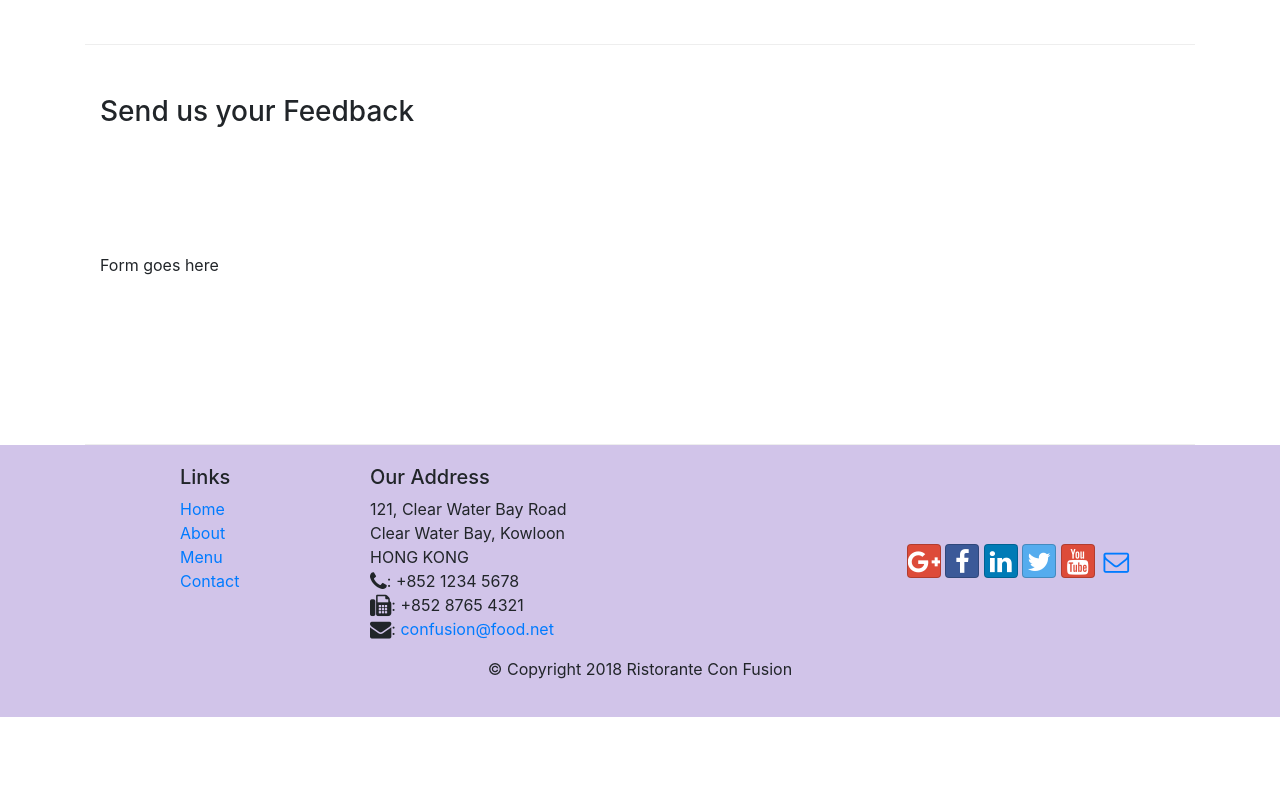
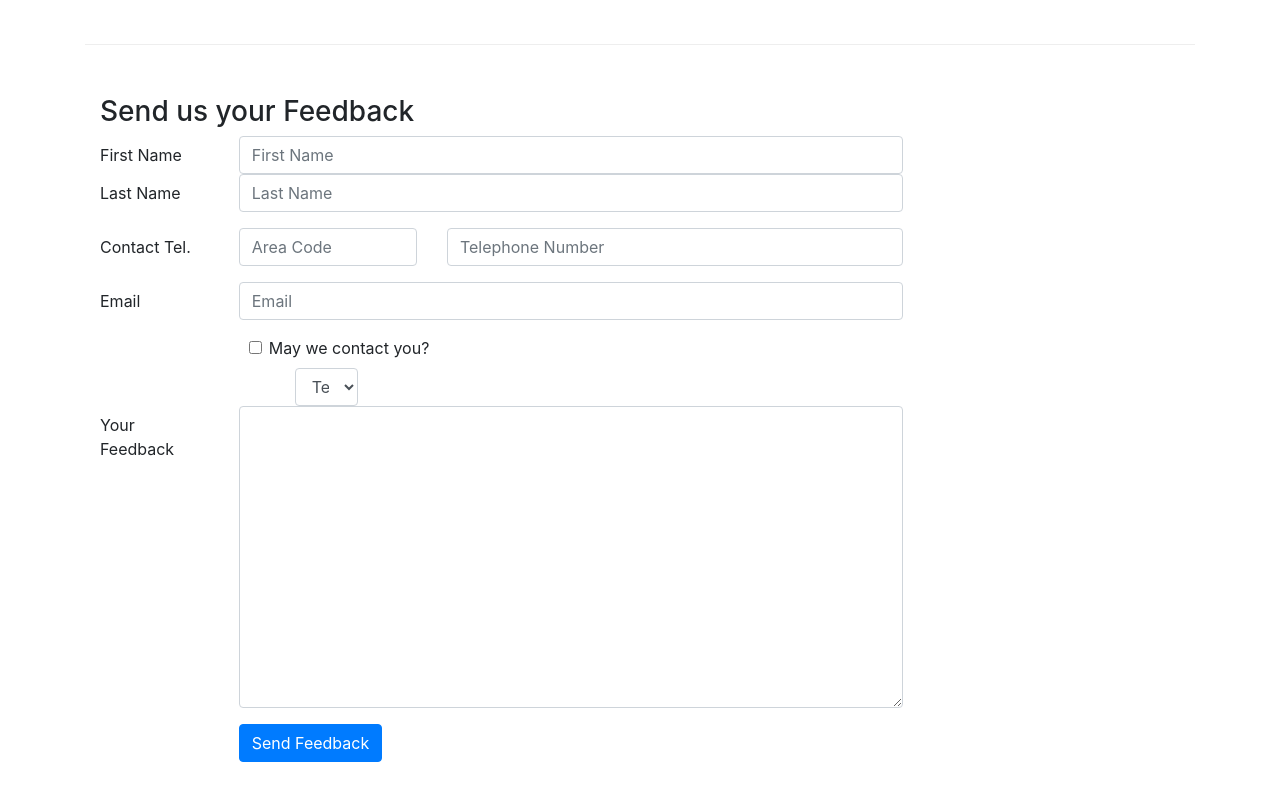
Before and after one commit to rrgallop/bootstrap-test, a website: page contactus.html in a window 1280 px wide. Shown: the part 820-1620 px from the top of the page. Before the commit the page ends 1537 px from the top, so only its background shows below. Drawn offline with nearby package versions, Linux system fonts and the light colour scheme.

Commit message:
contact form

```diff
--- a/contactus.html
+++ b/contactus.html
@@ -92,10 +92,63 @@
               <h3>Send us your Feedback</h3>
            </div>
             <div class="col-12 col-md-9">
-                Form goes here
+                <form>
+                    <div class="form-group row">
+                        <label for="firstname" class="col-md-2 col-form-label">First Name</label>
+                        <div class="col-md-10">
+                            <input type="text" class="form-control" id="firstname" name="firstname" placeholder="First Name">
+                        </div>
+                        <label for="lastname" class="col-md-2 col-form-label">Last Name</label>
+                        <div class="col-md-10">
+                            <input type="text" class="form-control" id="lastname" name="lastname" placeholder="Last Name">
+                        </div>
+                    </div>
+                    <div class="form-group row">
+                        <label for="telnum" class="col-12 col-md-2 col-form-label">Contact Tel.</label>
+                        <div class="col-5 col-md-3">
+                            <input type="tel" class="form-control" id="areacode" name="areacode" placeholder="Area Code">
+                        </div>
+                        <div class="col-7 col-md-7">
+                            <input type="tel" class="form-control" id="telnum" name="telnum" placeholder="Telephone Number">
+                        </div>
+                    </div>
+                    <div class="form-group row">
+                        <label for="emailid" class="col-md-2 col-form-label">Email</label>
+                        <div class="col-md-10">
+                            <input type="email" class="form-control" id="emailid" name="emailid" placeholder="Email">
+                        </div>
+                    </div>
+                    <div class="form-group-row">
+                        <div class="col-md-6 offset-md-2">
+                            <div class="form-check">
+                                <input type="checkbox" class="form-check-input" name="approve" id="approve" value="">
+                                <label class=form-check-label" for="approve">
+                                    May we contact you?
+                                </label>
+                            </div>
+                            <div class="col-md-3 offset-md-1">
+                                <select class="form-control">
+                                    <option>Tel.</option>
+                                    <option>Email</option>
+                                </select>
+                            </div>
+                        </div>
+                    </div>
+
+                    <div class="form-group row">
+                        <label for="feedback" class="col-md-2 col-form-label">Your Feedback</label>
+                        <div class="col-md-10">
+                            <textarea class="form-control" id="feedback" name="feedback" rows="12"></textarea>
+                        </div>
+                    </div>
+                    <div class="form-group row">
+                        <div class="offset-md-2 col-md-10">
+                            <button type="submit" class="btn btn-primary">Send Feedback</button>
+                        </div>
+                    </div>
+                </form>
             </div>
-             <div class="col-12 col-md">
-            </div>
+
        </div>
 
     </div>
```
